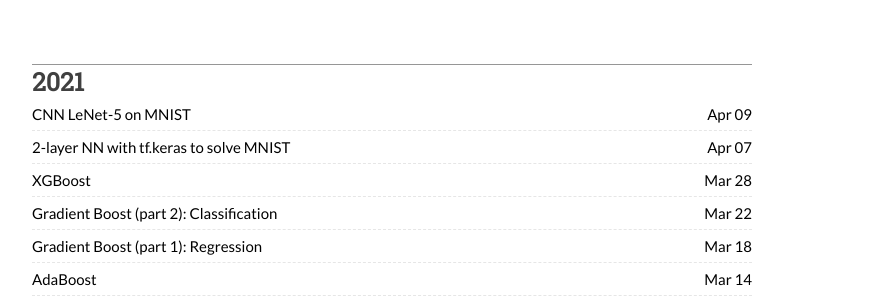
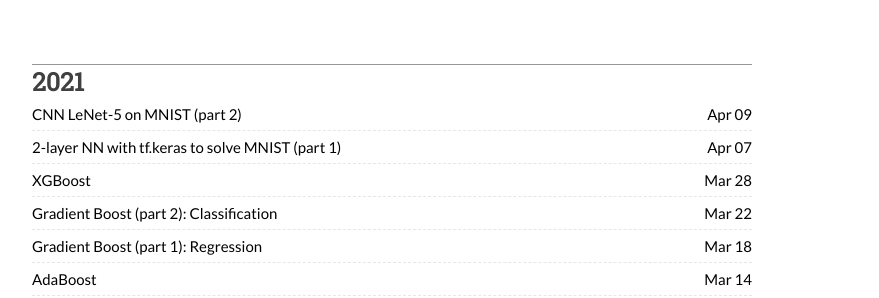
Before and after one commit to newbiettn/newbiettn.github.io, a Jekyll site: the page built from index.html, in a window 1280 px wide. Shown: the part 150-448 px from the top of the page, without its empty margins (208-1087 px from the left). Built offline with Jekyll 4.4.1, drawn with Linux system fonts in a browser that asks for light colours; a script that is not in the unit is left out.

Commit message:
rename titles

```diff
--- a/_posts/2021-04-07-MNIST-with-keras.md
+++ b/_posts/2021-04-07-MNIST-with-keras.md
@@ -1,5 +1,5 @@
 ---
-title: "2-layer NN with tf.keras to solve MNIST"
+title: "2-layer NN with tf.keras to solve MNIST (part 1)"
 author: "Ngoc Tran Trung"
 date: "7 April 2021"
 comments: yes
--- a/_posts/2021-04-09-LeNet-5-with-MNIST.md
+++ b/_posts/2021-04-09-LeNet-5-with-MNIST.md
@@ -1,5 +1,5 @@
 ---
-title: "CNN LeNet-5 on MNIST"
+title: "CNN LeNet-5 on MNIST (part 2)"
 author: "Ngoc Tran Trung"
 date: "9 April 2021"
 comments: yes
```
